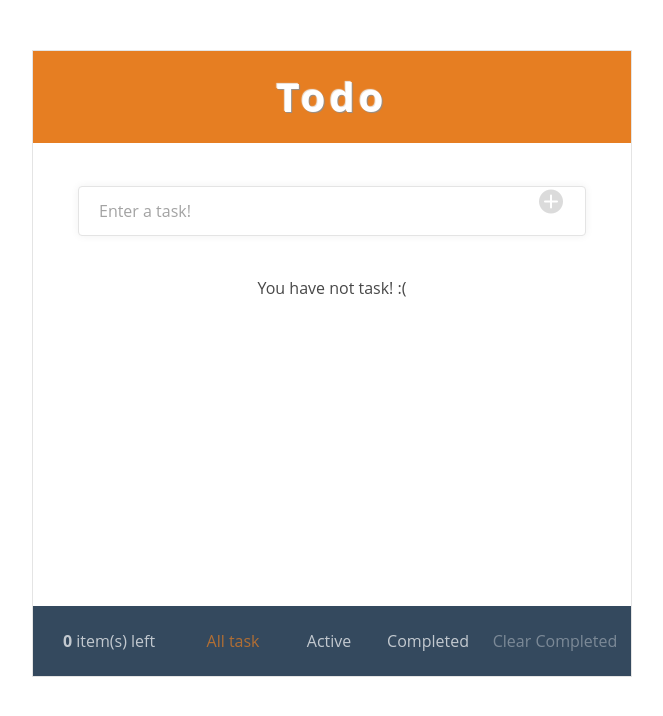
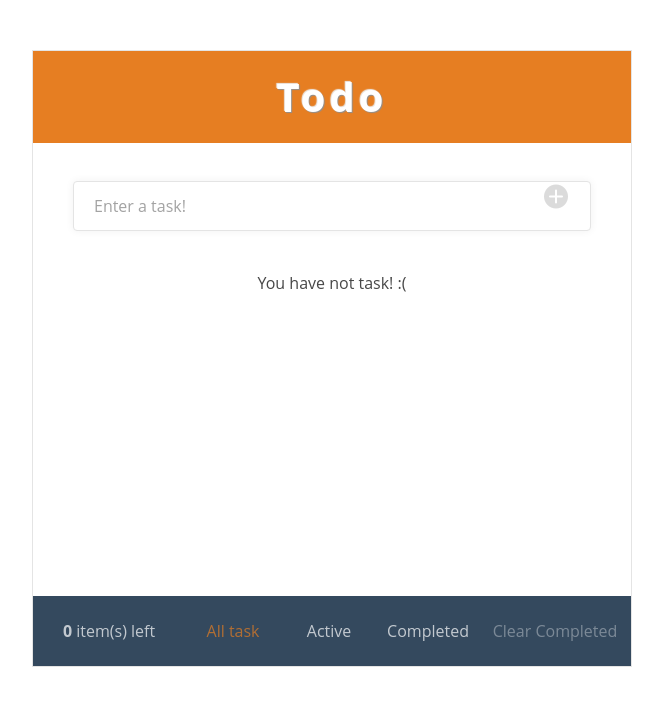
Before and after one commit to at-chaudang/todo-vue-pwa-dc, a Vue app: page / in a window 1280 px wide. Shown: the top 716 px of the page, without its empty margins (308-971 px from the left). Built offline with nearby package versions, Linux system fonts and the light colour scheme.

Commit message:
Fix padding main container 20px => 15px

```diff
--- a/src/assets/styles/layout/_layout.scss
+++ b/src/assets/styles/layout/_layout.scss
@@ -4,7 +4,7 @@
   border: 1px solid #e4e4e4;
 }
 .main-container {
-  @include pxRem(padding, 20);
+  @include pxRem(padding, 15);
   @include pxRem(margin, 15);
 }
 h1 {
```
